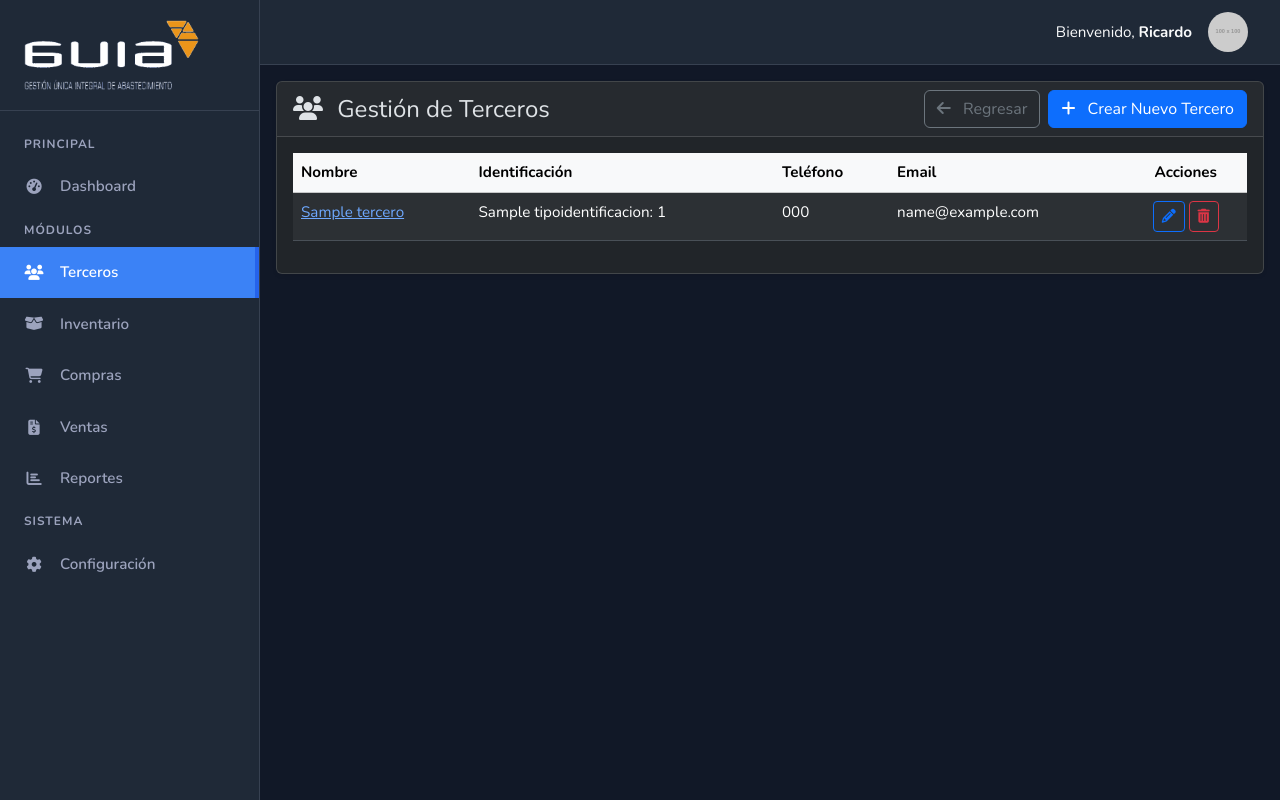
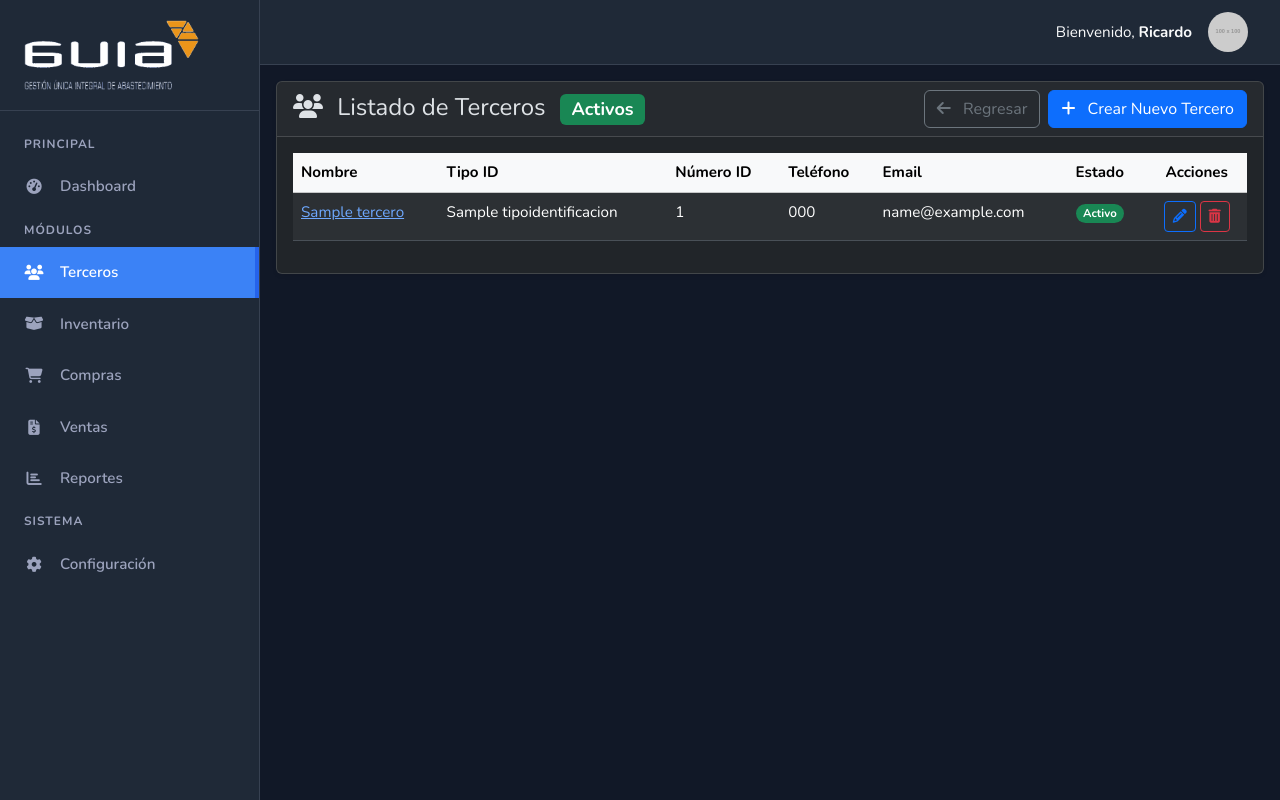
Before and after one commit to rmurielz/guiaProject, a Django app: page /terceros/ in a window 1280 px wide. Run offline with Django 5.2, Linux system fonts and the light colour scheme; tables that the repository leaves empty hold one stand-in row (values such as "Sample post"); grey boxes labelled with a size stand in for pictures from a placeholder-image service; some libraries are stand-ins or nearby versions.

Commit message:
Feat: Mejora la UX del listado y dashboard de Terceros

```diff
--- a/apps/terceros/urls.py
+++ b/apps/terceros/urls.py
@@ -16,6 +16,7 @@ urlpatterns = [
     # URLs para editar y eliminar
     path('<int:pk>/editar/', views.TerceroUpdateView.as_view(), name='editar_tercero'),
     path('<int:pk>/eliminar/', views.TerceroDeleteView.as_view(), name='eliminar_tercero'),
+    path('<int:pk>/activar/', views.TerceroActivateView.as_view(), name='activar_tercero'),
 
     # URLs para la API de GeoNames - OPTIMIZADAS CON CACHE
     # Los países cambian raramente, cache de 1 hora
--- a/apps/terceros/views.py
+++ b/apps/terceros/views.py
@@ -27,13 +27,29 @@ class TerceroListView(ListView):
     def get_queryset(self):
         """
         Optimizado con select_related para evitar N+1 queries.
-        Incluye la cadena completa de ubicación geográfica.
+        Incluye la cadena completa de ubicación geográfica y filtra por estado.
         """
-        return Tercero.objects.select_related(
+        base_queryset = Tercero.objects.select_related(
             'tipo_identificacion',
             'tipo_tercero',
             'ciudad__division__pais'  # Precarga toda la cadena geográfica
-        ).filter(activo=True).order_by('nombre')
+        )
+
+        # Obtener el parámetro de estado, por defecto 'activos'
+        estado = self.request.GET.get('estado', 'activos')
+
+        if estado == 'activos':
+            return base_queryset.filter(activo=True).order_by('nombre')
+        elif estado == 'inactivos':
+            return base_queryset.filter(activo=False).order_by('nombre')
+        else: # 'todos' o cualquier otro valor
+            return base_queryset.order_by('nombre')
+
+    def get_context_data(self, **kwargs):
+        """Añade el estado del filtro al contexto para usarlo en la plantilla."""
+        context = super().get_context_data(**kwargs)
+        context['estado_filtro'] = self.request.GET.get('estado', 'activos')
+        return context
 
 class TerceroCreateView(CreateView):
     """
@@ -146,7 +162,28 @@ class TerceroDeleteView(DeleteView):
         tercero = self.get_object()
         tercero.activo = False
         tercero.save(update_fields=['activo'])  # Optimización: solo actualiza el campo necesario
+        cache.delete('dashboard_stats')  # Invalidar cache del dashboard
         messages.success(self.request, f'El tercero "{tercero.nombre}" ha sido eliminado.')
+        return redirect(self.success_url)
+
+class TerceroActivateView(DeleteView):
+    """
+    Vista para reactivar un tercero que fue eliminado suavemente.
+    Reutilizamos DeleteView por su simplicidad para manejar un POST a un objeto.
+    """
+    model = Tercero
+    template_name = 'terceros/tercero_confirm_activate.html'
+    success_url = reverse_lazy('terceros:Lista_terceros')
+
+    def form_valid(self, form):
+        """
+        En lugar de borrar, reactivamos el tercero.
+        """
+        tercero = self.get_object()
+        tercero.activo = True
+        tercero.save(update_fields=['activo'])
+        cache.delete('dashboard_stats')  # Invalidar cache del dashboard
+        messages.success(self.request, f'El tercero "{tercero.nombre}" ha sido reactivado exitosamente.')
         return redirect(self.success_url)
 
 
--- a/templates/terceros/tercero_list.html
+++ b/templates/terceros/tercero_list.html
@@ -7,17 +7,26 @@
     <div class="card-header d-flex justify-content-between align-items-center">
         <h4 class="mb-0">
             <i class="fas fa-users me-2"></i>
-            Gestión de Terceros
+            Listado de Terceros
+            {% if estado_filtro == 'activos' %}
+                <span class="badge bg-success ms-2">Activos</span>
+            {% elif estado_filtro == 'inactivos' %}
+                <span class="badge bg-warning ms-2">Inactivos</span>
+            {% else %}
+                <span class="badge bg-secondary ms-2">Todos</span>
+            {% endif %}
         </h4>
         <div class="d-flex gap-2">
             <a href="{% url 'dashboard' %}" class="btn btn-outline-secondary">
                 <i class="fas fa-arrow-left me-2"></i>
                 Regresar
             </a>
+            {% if estado_filtro == 'activos' %}
                 <a href="{% url 'terceros:crear_tercero' %}" class="btn btn-primary">
                     <i class="fas fa-plus me-2"></i>
                     Crear Nuevo Tercero
                 </a>
+            {% endif %}
         </div>
     </div>
     <div class="card-body">
@@ -28,35 +37,62 @@
                 <thead class="table-light">
                     <tr>
                         <th scope="col">Nombre</th>
-                        <th scope="col">Identificación</th>
+                        <th scope="col">Tipo ID</th>
+                        <th scope="col">Número ID</th>
                         <th scope="col">Teléfono</th>
                         <th scope="col">Email</th>
+                        <th scope="col">Estado</th>
+                        {% if estado_filtro != 'todos' %}
                             <th scope="col" class="text-center">Acciones</th>
+                        {% endif %}
                     </tr>
                 </thead>
                 <tbody>
                     {% for tercero in terceros %}
                     <tr>
                         <td>
+                            {% if estado_filtro == 'todos' %}
+                                {{ tercero.nombre }}
+                            {% else %}
                                 <a href="{% url 'terceros:editar_tercero' tercero.pk %}" title="Editar {{ tercero.nombre }}">{{ tercero.nombre }}</a>
+                            {% endif %}
                         </td>
-                        <td>{{ tercero.tipo_identificacion.nombre }}: {{ tercero.nroid }}</td>
+                        <td>{{ tercero.tipo_identificacion.nombre }}</td>
+                        <td>{{ tercero.nroid }}</td>
                         <td>{{ tercero.telefono|default:"N/A" }}</td>
                         <td>{{ tercero.email|default:"N/A" }}</td>
+                        <td>
+                            {% if tercero.activo %}
+                                <span class="badge rounded-pill bg-success">Activo</span>
+                            {% else %}
+                                <span class="badge rounded-pill bg-warning text-dark">Inactivo</span>
+                            {% endif %}
+                        </td>
+                        {% if estado_filtro != 'todos' %}
                             <td class="text-center">
-                            <!-- Enlaces a vistas de editar y eliminar -->
-                            <a href="{%  url 'terceros:editar_tercero' tercero.pk %}" class="btn btn-sm btn-outline-primary" title="Editar">
-                                <i class="fas fa-pencil-alt"></i>
+                                {% if tercero.activo %}
+                                    <!-- Acciones para terceros ACTIVOS -->
+                                    <a href="{% url 'terceros:editar_tercero' tercero.pk %}" class="btn btn-sm btn-outline-primary" title="Editar"><i class="fas fa-pencil-alt"></i></a>
+                                    <a href="{% url 'terceros:eliminar_tercero' tercero.pk %}" class="btn btn-sm btn-outline-danger" title="Eliminar"><i class="fas fa-trash-alt"></i></a>
+                                {% else %}
+                                    <!-- Acción para terceros INACTIVOS -->
+                                    <a href="{% url 'terceros:activar_tercero' tercero.pk %}" class="btn btn-sm btn-outline-success" title="Reactivar">
+                                        <i class="fas fa-redo"></i>
                                     </a>
-                            <a href="{% url 'terceros:eliminar_tercero' tercero.pk %}" class="btn btn-sm btn-outline-danger" title="Eliminar">
-                                <i class="fas fa-trash-alt"></i>
-                            </a>
+                                {% endif %}
                             </td>
+                        {% endif %}
                     </tr>
                     {% empty %}
                     <tr>
-                        <td colspan="5" class="text-center py-4">
-                            No hay terceros registrados. <a href="{% url 'terceros:crear_tercero' %}">¡Crea el primero!</a>
+                        <td colspan="{% if estado_filtro != 'todos' %}7{% else %}6{% endif %}" class="text-center py-4">
+                            {% if estado_filtro == 'inactivos' %}
+                                No se encontraron terceros inactivos.
+                            {% elif estado_filtro == 'todos' %}
+                                No hay terceros registrados en el sistema.
+                            {% else %}
+                                No hay terceros activos registrados. <a href="{% url 'terceros:crear_tercero' %}">¡Crea el primero!</a>
+                            {% endif %}
                         </td>
                     </tr>
                     {% endfor %}
@@ -69,7 +105,7 @@
         <nav aria-label="Navegación de páginas">
             <ul class="pagination justify-content-center">
                 {% if page_obj.has_previous %}
-                    <li class="page-item"><a class="page-link" href="?page={{ page_obj.previous_page_number }}">Anterior</a></li>
+                    <li class="page-item"><a class="page-link" href="?page={{ page_obj.previous_page_number }}&estado={{ estado_filtro }}">Anterior</a></li>
                 {% else %}
                     <li class="page-item disabled"><span class="page-link">Anterior</span></li>
                 {% endif %}
@@ -77,7 +113,7 @@
                 <li class="page-item active" aria-current="page"><span class="page-link">Página {{ page_obj.number }} de {{ page_obj.paginator.num_pages }}</span></li>
 
                 {% if page_obj.has_next %}
-                    <li class="page-item"><a class="page-link" href="?page={{ page_obj.next_page_number }}">Siguiente</a></li>
+                    <li class="page-item"><a class="page-link" href="?page={{ page_obj.next_page_number }}&estado={{ estado_filtro }}">Siguiente</a></li>
                 {% else %}
                     <li class="page-item disabled"><span class="page-link">Siguiente</span></li>
                 {% endif %}
```
Also changed, not shown: templates/terceros/dashboard.html (+9 -3 lines), templates/terceros/tercero_confirm_activate.html (added, +24 -0 lines). Lines whose indentation alone changed are shown as unchanged.
